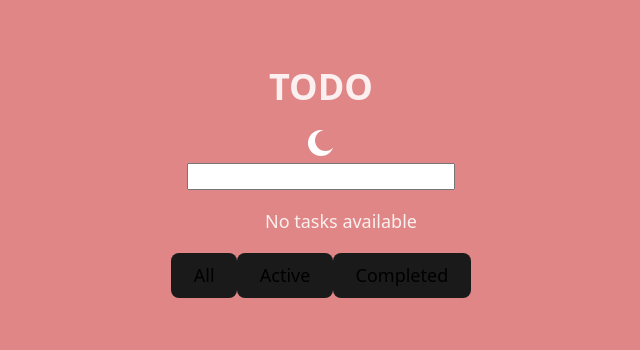
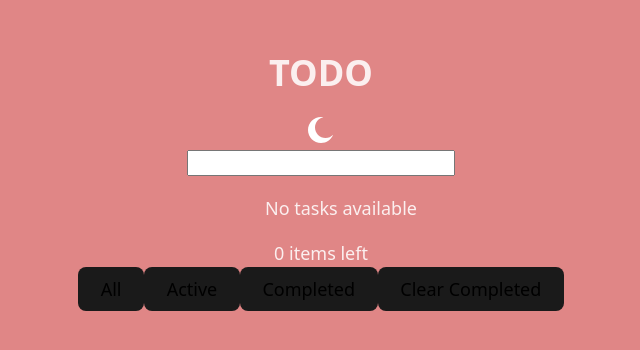
Before and after one commit to VlaRu/frontend-challenge, a React (Vite) app in the folder frontend-challenge/: page / in a window 1280 px wide. Shown: the part 230-580 px from the top of the page, without its empty margins (319-959 px from the left). Built offline with nearby package versions, Linux system fonts and the light colour scheme.

Commit message:
refactor: move Header to a separate component and add theme toggle logic

```diff
--- a/frontend-challenge/src/App.jsx
+++ b/frontend-challenge/src/App.jsx
@@ -2,13 +2,11 @@ import { useEffect, useState } from 'react';
 import { TaskInput } from './components/TaskInput';
 import { TaskList } from './components/TaskList';
 import { useSelector, useDispatch } from 'react-redux';
-import { clearCompletedTasks } from './store/taskSlice';
-import { FilteredPanel } from './components/FilterPanel';
-import moonIcon from './assets/icons/icon-moon.svg';
+import { TaskToolbar } from './components/TaskToolbar';
+import { Header } from './components/Header';
 import './App.css';
 
 function App() {
-  const dispatch = useDispatch();
   const tasks = useSelector((state) => state.tasks?.value || []);
   const [filteredTasks, setFilteredTasks] = useState(tasks);
 
@@ -28,15 +26,10 @@ function App() {
 
   return (
     <>
-      <header>
-        <h1>TODO</h1>
-        <div>
-          <img src={moonIcon} alt="theme-img" />
-        </div>
-      </header>
-      <TaskInput />
-      <TaskList tasks={filteredTasks} setFilteredTasks={setFilteredTasks} />
-      <FilteredPanel filter={filterTasks}/>
+      <Header/>
+      <TaskInput/>
+      <TaskList tasks={filteredTasks} setFilteredTasks={setFilteredTasks}/>
+      <TaskToolbar filter={filterTasks}/>
     </>
   );
 }
--- /dev/null
+++ b/frontend-challenge/src/components/Header.jsx
@@ -0,0 +1,19 @@
+import { useState } from 'react';
+import moonIcon from '../assets/icons/icon-moon.svg';
+import sunIcon from '../assets/icons/icon-sun.svg';
+
+export function Header() {
+  const [iconTheme, setIconTheme] = useState(moonIcon)
+
+  function handleThemeIcon() {
+    setIconTheme((prevTheme) => (prevTheme === moonIcon ? sunIcon : moonIcon))
+  }
+  return (
+    <header>
+      <h1>TODO</h1>
+      <div onClick={handleThemeIcon}>
+        <img src={iconTheme} alt="theme-img"/>
+      </div>
+    </header>
+  )
+}
```
